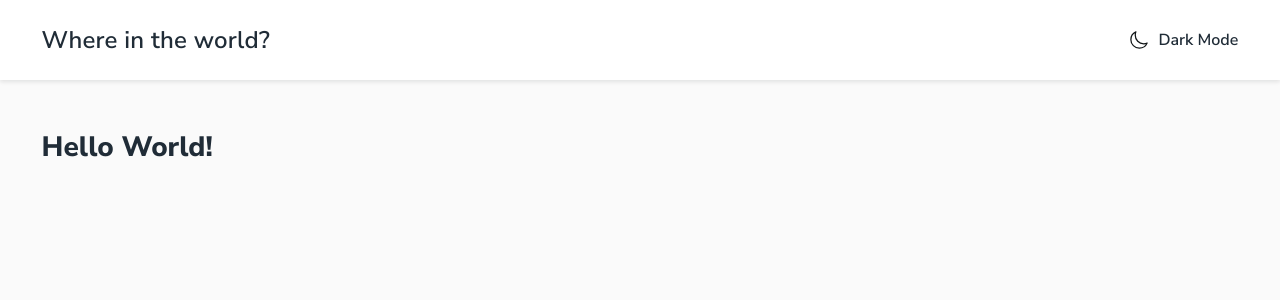
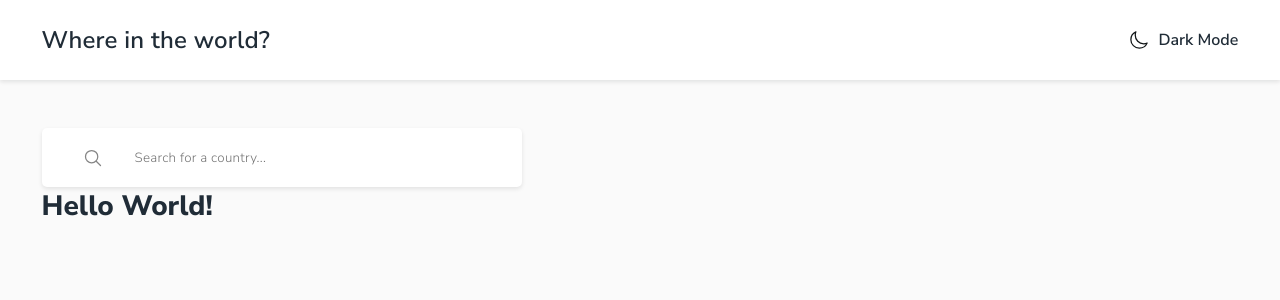
Before and after one commit to cellbesmanos/fm-rest-countries, a React (Create React App) app: page / in a window 1280 px wide. Shown: the top 300 px of the page. Built offline with nearby package versions, Linux system fonts and the light colour scheme.

Commit message:
Fix: Change react-dom to react-dom/client
React throws a warning because of incorrect library to import ReactDOM to use createRoot.

```diff
--- a/src/App.js
+++ b/src/App.js
@@ -1,14 +1,13 @@
 import React from "react";
 import Header from "./components/header/Header";
+import Countries from "./containers/countries/Countries";
 
 export default function App() {
   return (
     <>
       <Header />
 
-      <main>
-        <h1>Hello World!</h1>
-      </main>
+      <Countries />
     </>
   );
 }
```
